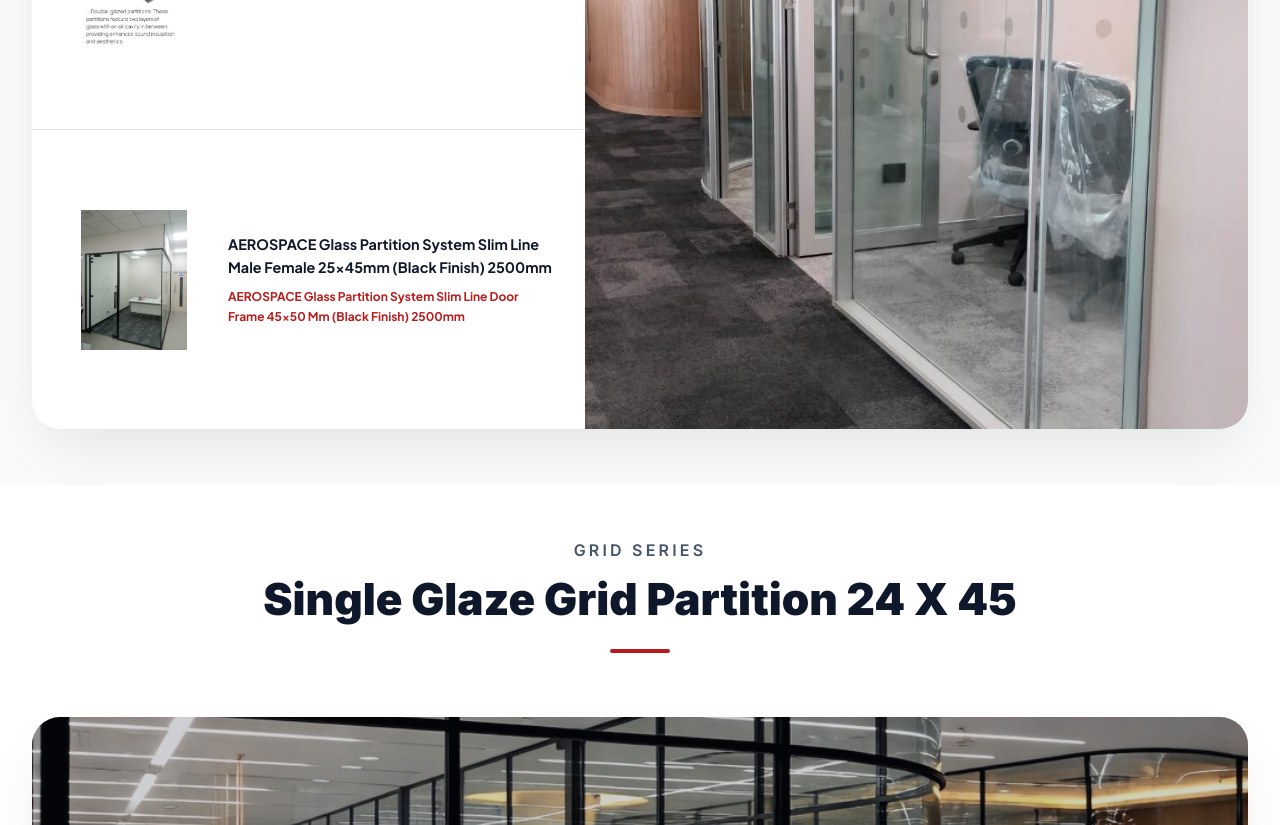
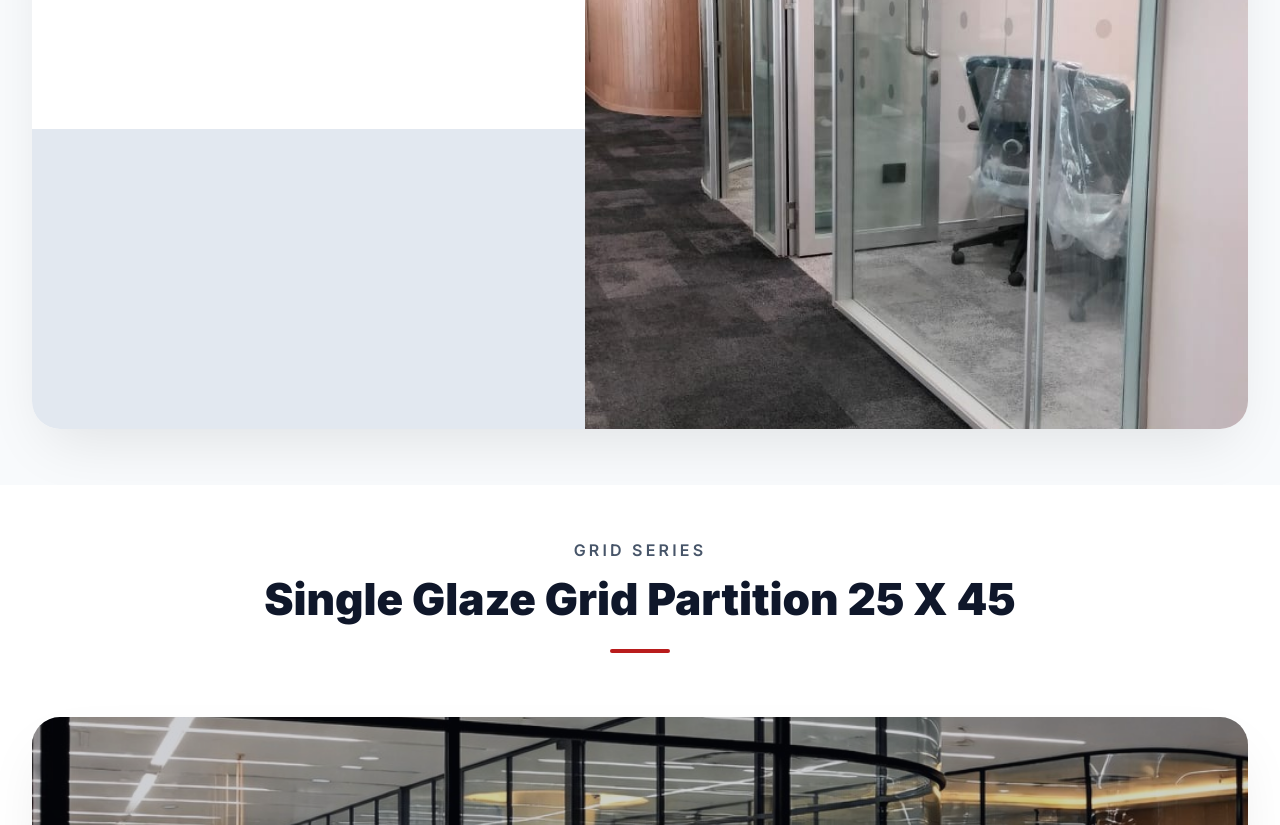
Before and after one commit to digitalsolution360web/raja-project, a Next.js app: page / in a window 1280 px wide. Shown: the part 2400-3225 px from the top of the page. Built offline with nearby package versions, Linux system fonts and the light colour scheme.

Commit message:
Update page.tsx

```diff
--- a/app/page.tsx
+++ b/app/page.tsx
@@ -159,16 +159,15 @@ export default function HomePage() {
           <div className="responsive-spec-row" style={{ display: 'grid', gridTemplateColumns: '1fr 1.2fr', gap: '0', background: '#ffffff', borderRadius: '28px', overflow: 'hidden', boxShadow: '0 25px 60px -15px rgba(0,0,0,0.1)' }}>
             <div className="inner-spec-grid" style={{ display: 'grid', gridTemplateRows: '1fr 1fr', gap: '1px', background: 'var(--silver-dark)' }}>
               {[
-                { src: '/dg1 (3).jpeg', label: 'AEROSPACE Glass Partition System Slim Line Fix 25x45mm (Black Finish) 2500mm' },
-                { src: '/dg1 (1).jpeg', label: 'AEROSPACE Glass Partition System Slim Line Male Female 25x45mm (Black Finish) 2500mm' }
+                { src: '/dg1 (3).jpeg', label: 'AEROSPACE Glass Partition System Slim Line Fix 25x100mm (Black Finish) 2500mm' }
+
               ].map((item, i) => (
                 <div key={i} style={{ background: '#ffffff', padding: '2rem', display: 'flex', alignItems: 'center', gap: '1.5rem' }}>
                   <div style={{ width: '140px', height: '140px', position: 'relative', flexShrink: 0 }}>
-                    <Image src={item.src} alt="DG Profile" fill style={{ objectFit: 'contain' }} />
+
                   </div>
                   <div>
-                    <p style={{ fontSize: '0.9rem', fontWeight: 700, color: 'var(--navy)', marginBottom: '0.5rem' }}>{item.label}</p>
-                    {i === 1 && <p style={{ fontSize: '0.75rem', color: 'var(--accent)', fontWeight: 700 }}>AEROSPACE Glass Partition System Slim Line Door Frame 45x50 Mm (Black Finish) 2500mm</p>}
+
                   </div>
                 </div>
               ))}
@@ -189,7 +188,7 @@ export default function HomePage() {
         <div className="container-main">
           <div style={{ textAlign: 'center', marginBottom: '4rem' }}>
             <h2 className="section-title" style={{ fontSize: '1rem', letterSpacing: '0.2em', textTransform: 'uppercase', color: 'var(--text-mid)', fontWeight: 600 }}>Grid Series</h2>
-            <h3 style={{ fontSize: 'clamp(1.5rem, 5vw, 2.75rem)', fontWeight: 900, color: 'var(--navy)' }}>Single Glaze Grid Partition 24 X 45</h3>
+            <h3 style={{ fontSize: 'clamp(1.5rem, 5vw, 2.75rem)', fontWeight: 900, color: 'var(--navy)' }}>Single Glaze Grid Partition 25 X 45</h3>
             <div className="gold-bar" style={{ margin: '1.5rem auto' }} />
           </div>
           <div style={{ display: 'grid', gridTemplateRows: '450px auto', gap: '0', background: '#F8FAFC', borderRadius: '28px', overflow: 'hidden', boxShadow: '0 25px 60px -15px rgba(0,0,0,0.1)' }}>
```
